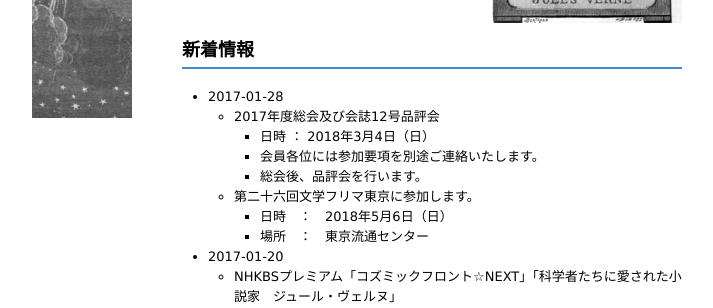
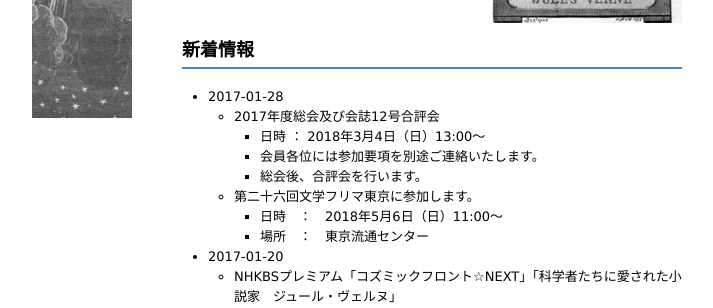
Before and after one commit to sjev2006/sjev2006.github.io, a Jekyll site: the page built from index.md, in a window 1280 px wide. Shown: the part 398-706 px from the top of the page, without its empty margins (283-996 px from the left). Built offline with Jekyll 4.4.1, drawn with Linux system fonts in a browser that asks for light colours.

Commit message:
Update index.yml

```diff
--- a/_data/index.yml
+++ b/_data/index.yml
@@ -1,14 +1,14 @@
 - date: 2017-01-28
-  summary: 2017年度総会及び会誌12号品評会
+  summary: 2017年度総会及び会誌12号合評会
   detail:
-  - 日時 ： 2018年3月4日（日）
+  - 日時 ： 2018年3月4日（日）13:00〜
   - 会員各位には参加要項を別途ご連絡いたします。
-  - 総会後、品評会を行います。
+  - 総会後、合評会を行います。
 
 - date: 2017-01-28
   summary: 第二十六回文学フリマ東京に参加します。
   detail:
-  - 日時　：　2018年5月6日（日）
+  - 日時　：　2018年5月6日（日）11:00〜
   - 場所　：　東京流通センター
 
 - date: 2017-01-20
```
